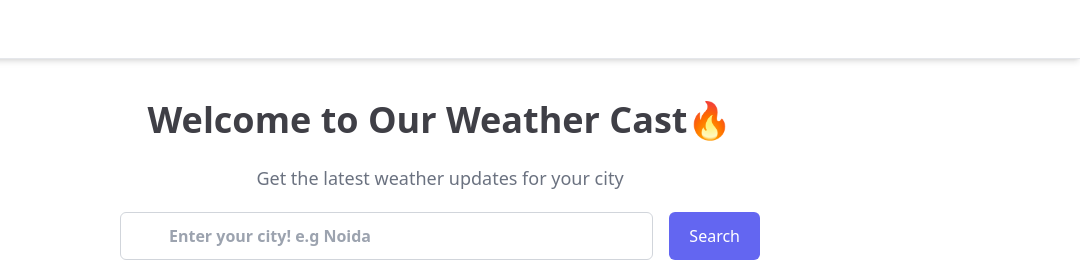
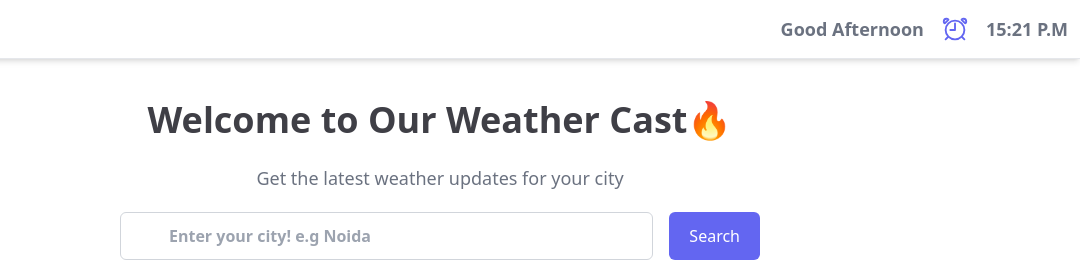
Before and after one commit to Aestheticsuraj234/5-days-workshop, a plain HTML site: page five-days/index.html in a window 1280 px wide. Shown: the top 277 px of the page, 200-1280 px from the left. Drawn offline with nearby package versions, Linux system fonts and the light colour scheme.

Commit message:
Add greeting message and show time in navbar

```diff
--- a/five-days/index.html
+++ b/five-days/index.html
@@ -13,6 +13,14 @@
     <nav class="fixed z-99 top-0  bg-white flex justify-between items-center shadow-md w-full px-3 py-3 border-b">
         <img src="assets/logo.svg" alt="logo" height="184" width="184" />
         <!-- TODO: SHOW TIME AND GREEETING MESSAGE -->
+        <div class="flex justify-between items-center gap-4">
+            <p id="greeting" class="text-gray-500 text-lg font-semibold"></p>
+            <div class="flex justify-between items-center gap-4">
+                <ion-icon name="alarm-outline" class="text-indigo-500 text-3xl"></ion-icon>
+                <p id="time" class="text-gray-500 text-lg font-semibold">
+                </p>
+            </div>
+        </div>
     </nav>
 
     <section class="main flex justify-center items-center flex-col mt-10 mb-10 h-full w-full">
--- a/five-days/script.js
+++ b/five-days/script.js
@@ -24,6 +24,33 @@ window.addEventListener("load", async (e) => {
       }
     });
   }
+
+  // write javascript for adding greeting message & show time
+  let greeting = document.getElementById("greeting");
+
+
+  let time = document.getElementById("time");
+
+  let date = new Date();
+  let hours = date.getHours();
+  let minutes = date.getMinutes();
+
+  if(hours < 12){
+    greeting.innerHTML = "Good Morning";
+  }
+  else if(hours < 17)
+  {
+    greeting.innerHTML = "Good Afternoon";
+  }
+  else {
+    greeting.innerHTML = "Good Evening";
+  }
+
+  time.innerHTML = `${hours}:${minutes} P.M`;
+
+
+
+
 });
 
 function convertTemperature(temperature, unit) {
```
